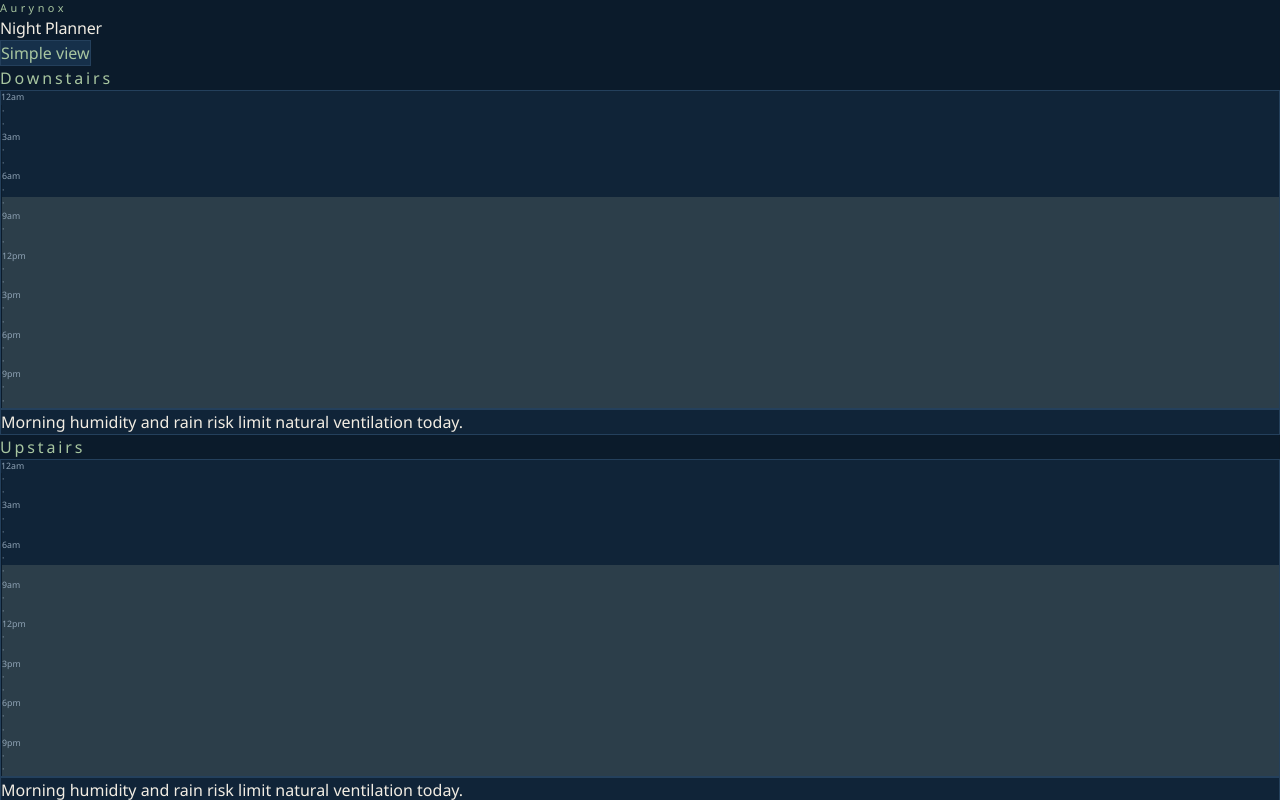
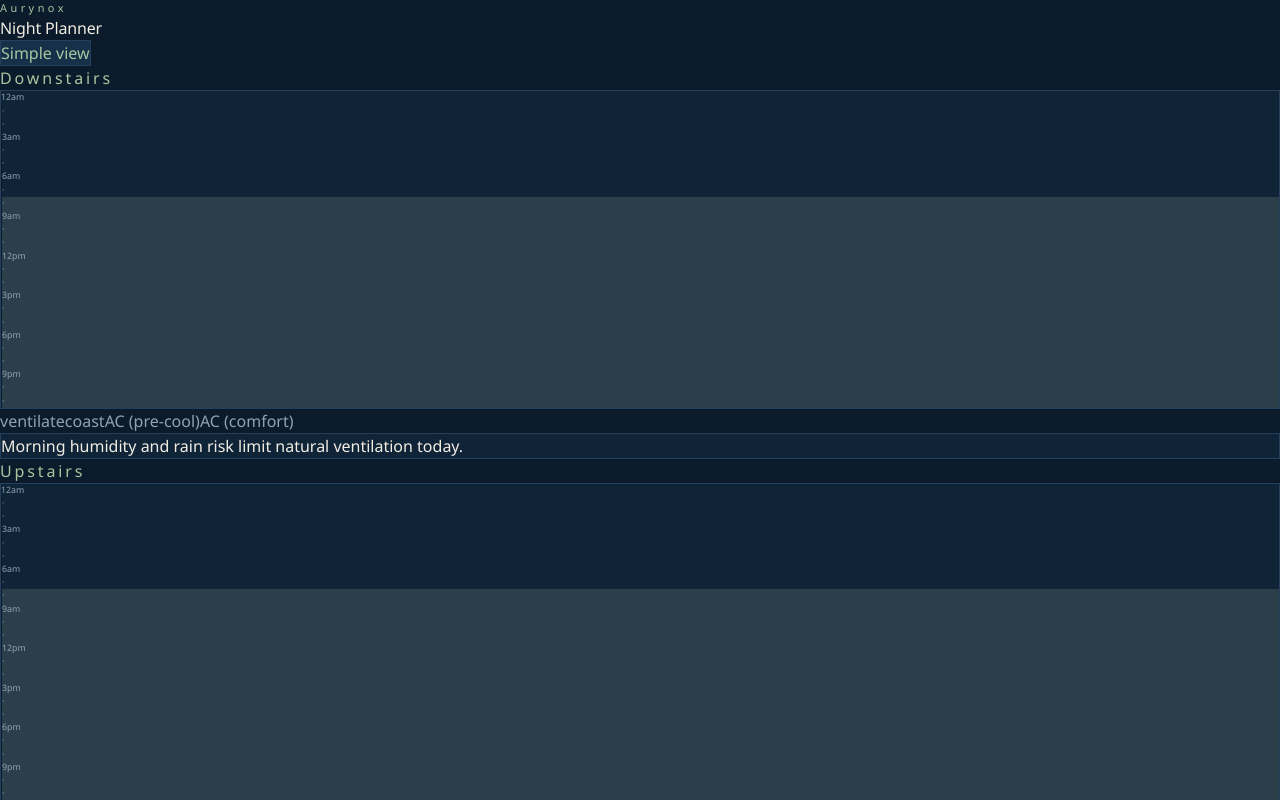
Before and after one commit to aurynox27-cloud/aurynox-planner, a React (Vite) app: page / in a window 1280 px wide. Shown: the top 800 px of the page. Built offline with nearby package versions, Linux system fonts and the light colour scheme.

Commit message:
Add ventilate and coast labels with color indicators

```diff
--- a/src/App.jsx
+++ b/src/App.jsx
@@ -409,6 +409,12 @@ function ZonePanel({ title, sim, simpleMode }) {
           );
         })}
       </div>
+      <div className="flex gap-4 mb-3 text-xs flex-wrap" style={{ color: PALETTE.dim }}>
+        <span><span className="inline-block w-3 h-3 rounded-sm align-middle mr-1" style={{ background: PALETTE.sageDeep }} />ventilate</span>
+        <span><span className="inline-block w-3 h-3 rounded-sm align-middle mr-1" style={{ background: "#2C3E4A" }} />coast</span>
+        <span><span className="inline-block w-3 h-3 rounded-sm align-middle mr-1" style={{ background: PALETTE.amber }} />AC (pre-cool)</span>
+        <span><span className="inline-block w-3 h-3 rounded-sm align-middle mr-1" style={{ background: PALETTE.acBlue }} />AC (comfort)</span>
+      </div>
       {simpleMode && (
         <div className="rounded-lg p-3" style={{ background: PALETTE.panel, border: `1px solid ${PALETTE.line}` }}>
           <div className="text-xs" style={{ color: PALETTE.text }}>{buildNarrativeSummary(sim.data)}</div>
```
